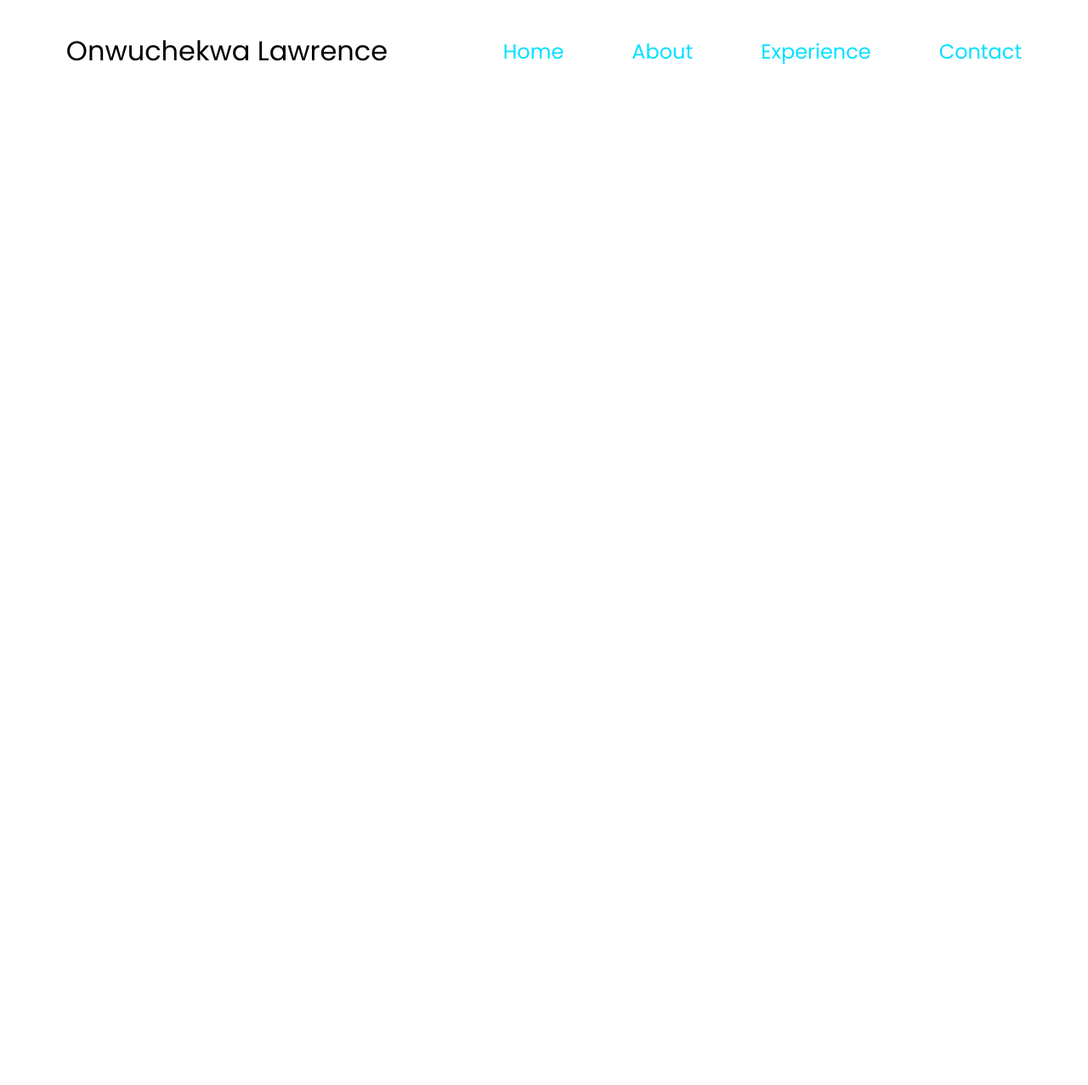
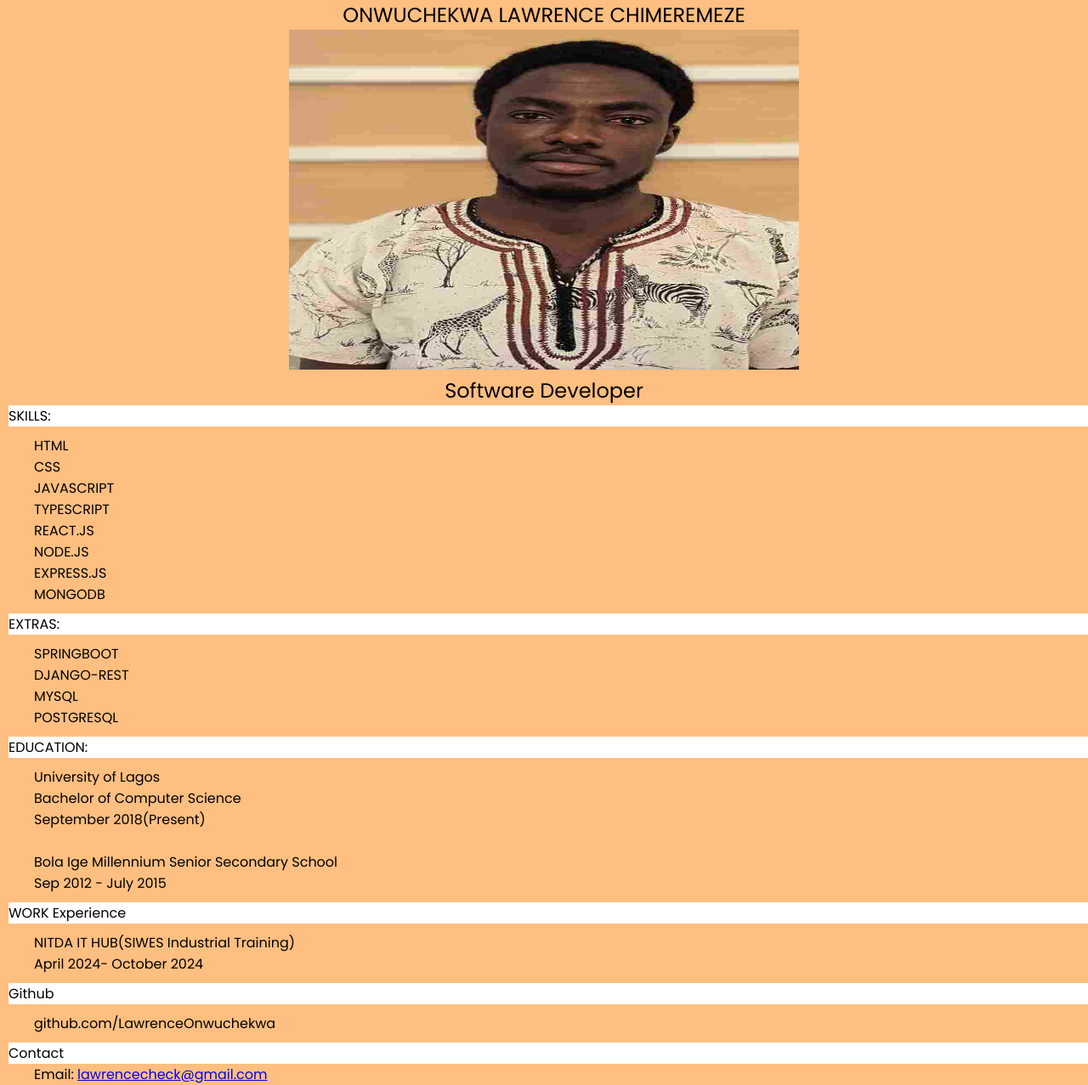
Before and after one commit to LawrenceOnwuchekwa/StarterPortfolio, a plain HTML site: page index.html in a window 1280 px wide. Shown: the whole page at 85% size. Before the commit the page ends 800 px from the top, so only its background shows below. Drawn offline with Linux system fonts and the light colour scheme.

Commit message:
new changes

```diff
--- a/index.html
+++ b/index.html
@@ -9,18 +9,64 @@
 <body>
     <header>
         <nav class="desktopnav">
-            <div class="logo">Onwuchekwa Lawrence</div>
-            <div>
+            <div class="name">ONWUCHEKWA LAWRENCE CHIMEREMEZE</div>
+   <!--       <div>
                 <ul class="nav-links">
-                    <li><a href="/index.html">Home</a></li>
                     <li><a href="/about.html">About</a></li>
                     <li><a href="#">Experience</a></li>
                     <li><a href="#">Contact</a></li>
                 </ul>
-            </div>
+            </div>-->
+            <img src="./img/PXL_20220219_203038070.PORTRAIT_1_11zon.jpg" alt="" srcset="">
+            <div>Software Developer</div>
         </nav>
     </header>
-    <section></section>
-    <footer></footer>
+    <section>
+        <p>SKILLS:</p>
+        <ul class="skills skill">
+            <li>HTML</li>
+            <li>CSS</li>
+            <li>JAVASCRIPT</li>
+            <li>TYPESCRIPT</li>
+            <li>REACT.JS</li>
+            <li>NODE.JS</li>
+            <li>EXPRESS.JS</li>
+            <li>MONGODB</li>
+        </ul>
+        <p> EXTRAS:</p>
+        <ul class="skills extra">
+            <li>SPRINGBOOT</li>
+            <li>DJANGO-REST</li>
+            <li>MYSQL</li>
+            <li>POSTGRESQL</li>
+        </ul>
+        <p>EDUCATION:</p>
+        <ul class="skills education">
+            <li>University of Lagos</li>
+            <li>Bachelor of Computer Science</li>
+            <li>September 2018(Present)  </li>
+            <br>
+            <li>Bola Ige Millennium Senior Secondary School</li>
+            <li>Sep 2012 - July 2015</li>
+        </ul>
+        <div class="details">
+            <p>WORK Experience</p>
+            <ul class="skills work">
+                <li>NITDA IT HUB(SIWES Industrial Training)</li>
+                <li>April 2024- October 2024</li>
+
+            </ul>
+        </div>
+        <p>Github</p>
+        <ul class="skills github">
+            <li><a href="https://github.com/LawrenceOnwuchekwa">github.com/LawrenceOnwuchekwa</a></li>
+        </ul>
+    </section>
+    <footer>
+        <p>Contact </p>
+        <ul>
+            <li>Email: <a href="http://lawrencecheck@gmail.com">lawrencecheck@gmail.com</a></li>
+        </ul>
+    </footer>
 </body>
 </html>
--- a/style.css
+++ b/style.css
@@ -8,80 +8,54 @@
 }
 body{
     font-family: 'Poppins', 'sans-serif';
+    width:100%;
+    background-color:#ffbf80;
 }
-
-/*Desktop Nav*/
-nav,
-.nav-links{
-    display:flex;
+.desktopnav{
+    max-width:600px;
+    margin:auto;
 }
-nav{
-    justify-content: space-around;
-    align-items: center;
-    height:15vh;
+.desktopnav div{
+    text-align: center;
+    font-size: 1.5rem;
+}
+.desktopnav{
+    overflow-y: auto;
+}
+img{
+    width:600px;
+    height:400px;
+}
+section ul{
+    margin-left:30px;
+    list-style: none;
     margin-bottom:10px;
 }
-.nav-links li, a{
-    list-style-type: none;
+section{
+    padding-left:10px;
+}
+section p{
+    display: flex;
+    text-align: center;
+    background-color: white;
+    width:100%;
+    margin-bottom:10px;
+}
+footer{
+    padding-left:10px;
+}
+footer p{
+    background-color: white;
+    width:100%;
+}
+footer ul{
+    margin-left:30px;
+    list-style: none;
+}
+section a{
     text-decoration: none;
-    color:rgb(0, 225, 255)
-}
-.nav-links{
-    gap: 5rem;
-    font-size: 1.5rem;
-    margin-right: 10px;
-}
-.logo{
-    font-size:2rem;
-    cursor:default;
-    margin-left:10px;
-}
-a:hover{
     color:black;
 }
-.my-section{
-    display:flex;
-    justify-content: space-around;
+section a:hover{
+    background-color: greenyellow;
 }
-.my-section-left, img{
-    width: 400px;
-    height:400px;
-    margin-left:10px;
-}
-.myself{
-    margin-top:40px;
-    margin-left:20px;
-}
-@media (max-width:1000px){
-    nav{
-        display:flex;
-        flex-direction: column;
-        align-content: space-between;
-    }
-    .nav-links{
-        justify-content: center;
-        font-size: 0.9rem;
-    }
-    .my-section{
-        display: flex;
-        flex-direction: column;
-    }
-    .my-section-left{
-        margin-left: 200px;
-    }
-}
-@media(max-width:500px){
-    .my-section{
-        display:flex;
-        flex-direction: column;
-    }
-    .my-section-left{
-        margin-left:10px;
-    }
-
-}
-@media(max-width:700px){
-    .my-section-left{
-        margin-left:20px;
-    }
-}
```
